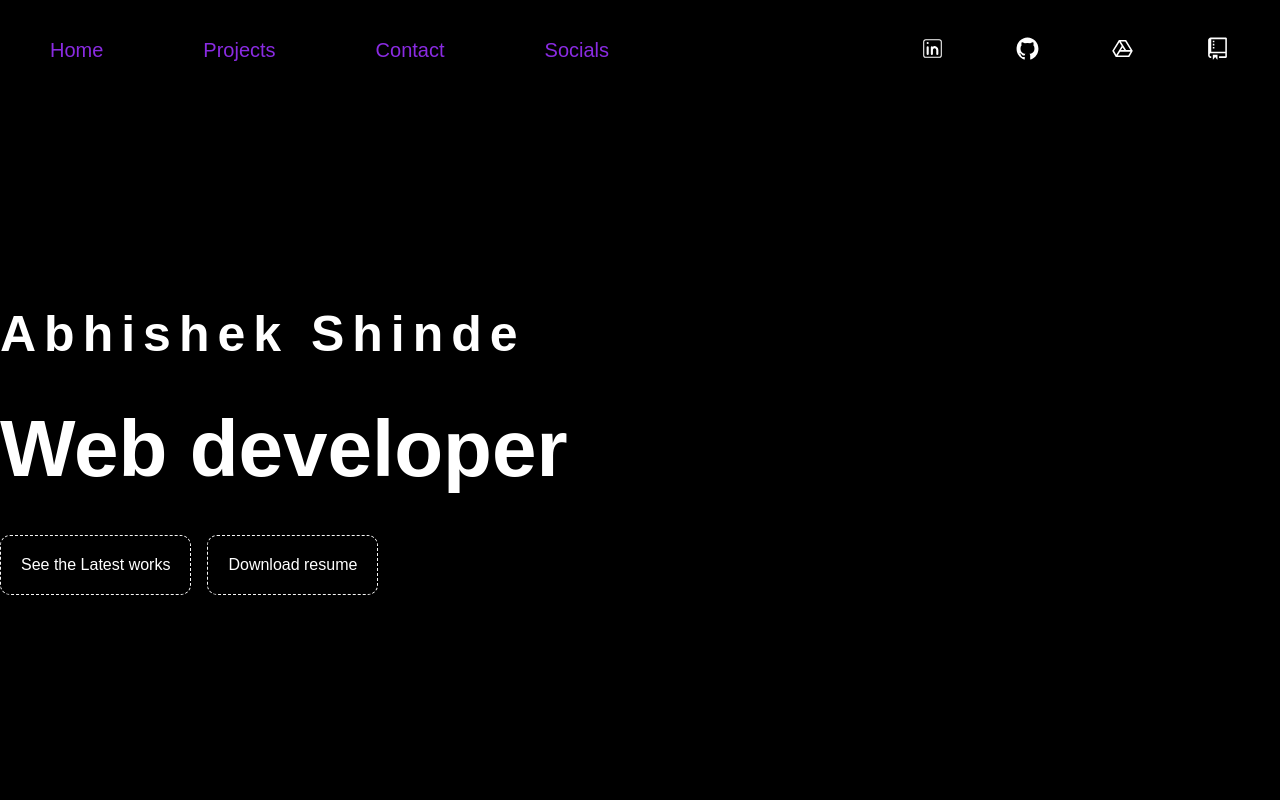
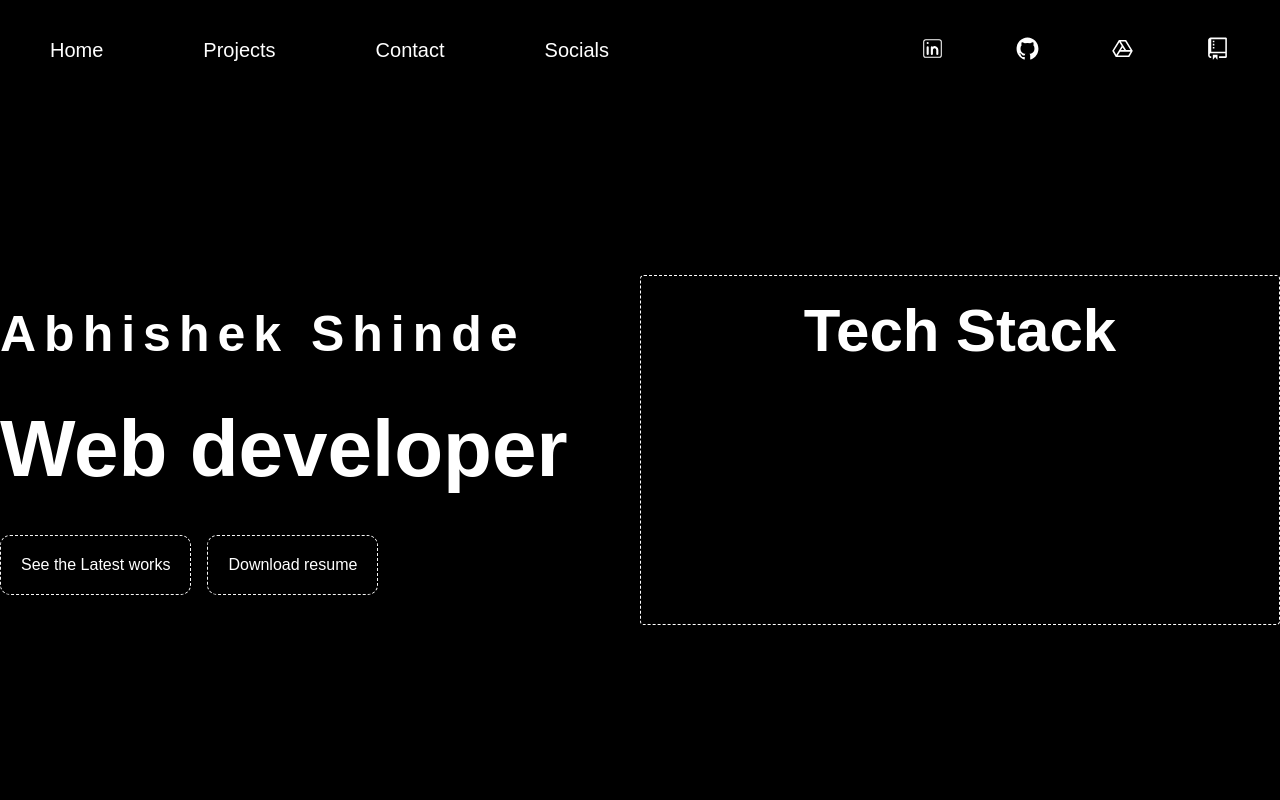
Before and after one commit to Abhishekr2122/portfolio-website, a React (Create React App) app: page / in a window 1280 px wide. Shown: the top 800 px of the page. Built offline with nearby package versions, Linux system fonts and the light colour scheme; grey boxes are pictures that could not be loaded.

Commit message:
Adding the techstack to the site

```diff
--- a/src/components/Main.js
+++ b/src/components/Main.js
@@ -1,6 +1,7 @@
 import "./main.scss";
 import { motion } from "framer-motion";
-
+import { FaHtml5 } from "react-icons/fa";
+import { IoLogoCss3 } from "react-icons/io5";
 const textVariants = {
   initial: { y: 500, opacity: 0 },
   animate: {
@@ -56,7 +57,23 @@ export default function Main({ open }) {
             </a>
           </motion.div>
         </motion.div>
+        <div
+          style={{
+            border: "1px dashed white",
+            borderRadius: "4px",
+            height: "50%",
+            width: "50%",
+            display: "flex",
+            justifyContent: "center",
+          }}
+        >
+          <h1 style={{ fontSize: "60px", padding: "20px", color: "white" }}>
+            Tech Stack
+          </h1>
+          <div></div>
+        </div>
       </div>
+
       {/* <div className="imageContainer">
         <img src="/newprofile.png" alt="processing" />
       </div> */}
--- a/src/components/Parallax.js
+++ b/src/components/Parallax.js
@@ -3,7 +3,50 @@ import "./parallax.scss";
 export default function Parallax() {
   return (
     <div className="parallax">
-      <h1>Projects</h1>
+      <div
+        style={{
+          display: "flex",
+          flexDirection: "column",
+          alignItems: "center",
+          gap: "20px",
+        }}
+      >
+        <h1
+          style={{
+            fontSize: "90px",
+          }}
+        >
+          {[..."Projects"].map(function (citem, i) {
+            return (
+              <span
+                style={{ color: `${i % 2 !== 0 ? "blueviolet" : "white"}` }}
+              >
+                {citem}
+              </span>
+            );
+          })}
+        </h1>
+        <button
+          style={{
+            width: "50%",
+            padding: "10px",
+            backgroundColor: "transparent",
+            color: "white",
+            borderRadius: "4px",
+            border: "1px dashed white",
+          }}
+        >
+          <a
+            href="https://github.com/Abhishekr2122?tab=repositories"
+            target="_blank"
+            rel="noreferrer"
+            style={{ textDecoration: "none", color: "white" }}
+          >
+            Click here
+          </a>
+        </button>
+      </div>
+
       <div className="mountains"></div>
       <div className="planets"></div>
       <div className="stars"></div>
--- a/src/components/Projects.js
+++ b/src/components/Projects.js
@@ -19,7 +19,7 @@ const items = [
   },
   {
     id: 3,
-    title: "Forkify",
+    title: "The Forkify",
     desc: "Its an food item receipe app dabajdbadbajdbadb jadajbdjabdjabdkadbkdbakdb adbakdbakdbakdbakdbakdadabdahbbcajJAcjaa",
     image: "/forkify.png",
     href: "https://forkify-234dvc.netlify.app/",
--- a/src/components/main.scss
+++ b/src/components/main.scss
@@ -6,6 +6,8 @@
     max-width: 1366px;
     height: 100%;
     margin: auto;
+    display: flex;
+    align-items: center;
 
     .textContainer {
       display: flex;
--- a/src/components/navbar.scss
+++ b/src/components/navbar.scss
@@ -30,9 +30,9 @@
     transition-duration: 1s;
 
     text-decoration: none;
-    color: blueviolet;
+    color: white;
     &:hover {
-      color: white;
+      color: blueviolet;
       transition-duration: 1s;
     }
   }
```
